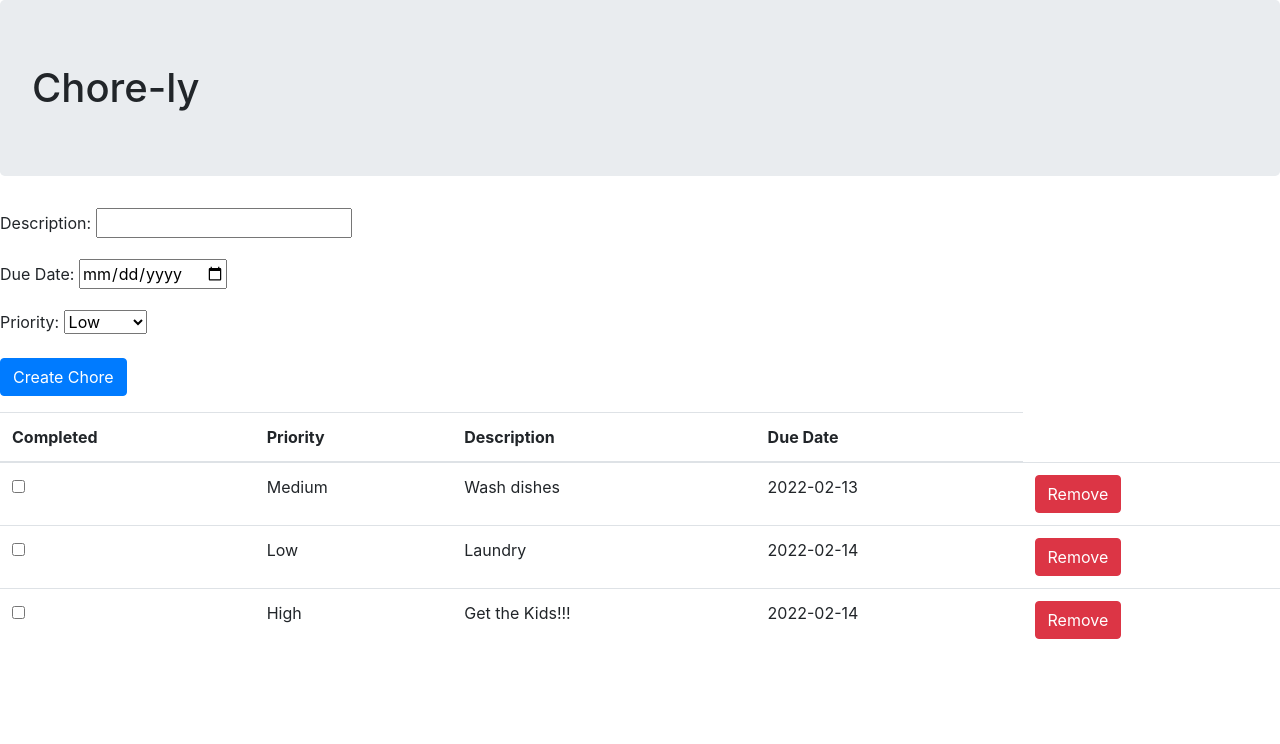
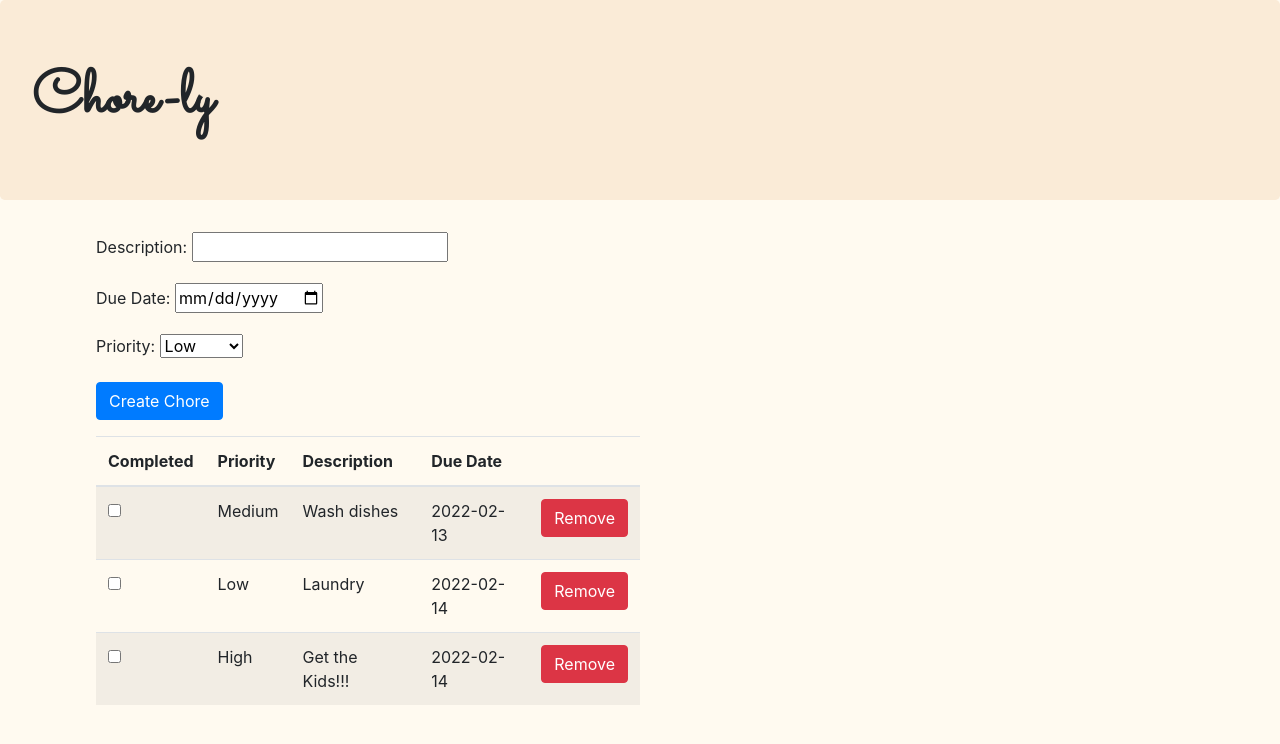
Before and after one commit to I-Indorf/Chore-ly, a plain HTML site: page index.html in a window 1280 px wide. Drawn offline with nearby package versions, Linux system fonts and the light colour scheme.

Commit message:
add new font, styles.css, color

```diff
--- a/assets/style.css
+++ b/assets/style.css
@@ -0,0 +1,10 @@
+h1#main-heading {
+    font-family: 'Sacramento', cursive;
+    font-weight: bold;
+    font-size: 60px;
+    background-color: AntiqueWhite;
+}
+
+body {
+    background-color: FloralWhite;
+}
--- a/index.html
+++ b/index.html
@@ -12,11 +12,18 @@
       integrity="sha384-zCbKRCUGaJDkqS1kPbPd7TveP5iyJE0EjAuZQTgFLD2ylzuqKfdKlfG/eSrtxUkn"
       crossorigin="anonymous"
     />
+
+    <link rel="preconnect" href="https://fonts.googleapis.com">
+    <link rel="preconnect" href="https://fonts.gstatic.com" crossorigin>
+    <link href="https://fonts.googleapis.com/css2?family=Sacramento&display=swap" rel="stylesheet">
+
+    <link rel="stylesheet" href="assets/style.css">
   </head>
 
   <body>
-    <h1 class="jumbotron">Chore-ly</h1>
+    <h1 id="main-heading" class="jumbotron">Chore-ly</h1>
 
+    <div class="mx-5 px-5">
     <form>
       <div class="form-group">
         <label for="description">Description:</label>
@@ -44,18 +51,19 @@
       </div>
     </form>
 
-    <table id="to-do-table" class="table">
+    <table id="to-do-table" class="table table-striped col-6">
       <thead>
         <tr>
           <th scope="col">Completed</th>
           <th scope="col">Priority</th>
           <th scope="col">Description</th>
-          <th scope="col">Due Date</th>
+          <th scope="col" colspan="2">Due Date</th>
         </tr>
       </thead>
       <tbody>
       </tbody>
     </table>
+    </div>
 
     <script
       src="https://cdn.jsdelivr.net/npm/jquery@3.5.1/dist/jquery.slim.min.js"
```
